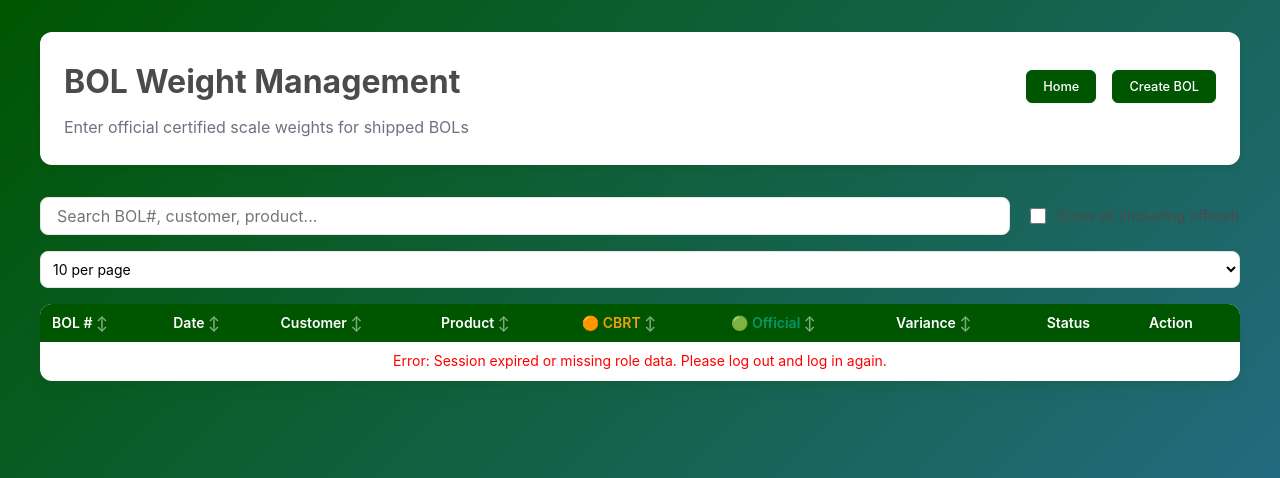
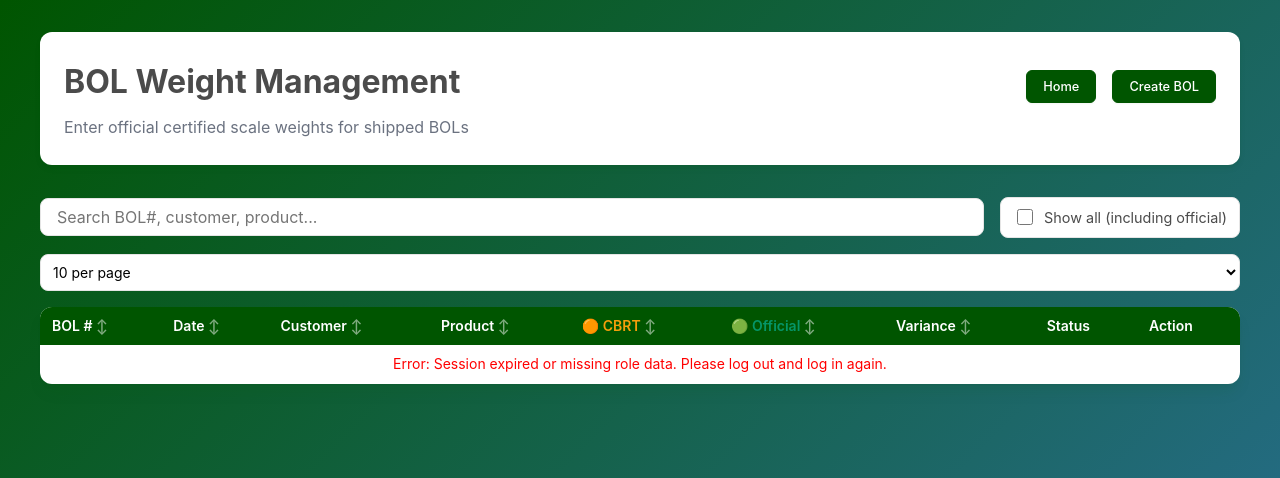
Before and after one commit to CBRT513/django-primetrade, a Django app: page /bol-weights.html in a window 1280 px wide. Shown: the top 478 px of the page. Run offline with Django 4.2, Linux system fonts and the light colour scheme; a user stored in the database is signed in; tables that the repository leaves empty hold one stand-in row (values such as "Sample post"); data that the repository does not hold is empty.

Commit message:
fix: BOL weights table - readable checkbox label and nowrap variance
- Add background/border to "Show all" checkbox label for visibility
- Add white-space: nowrap to variance column to prevent line breaks

🤖 Generated with [Claude Code](https://claude.com/claude-code)

Co-Authored-By: Claude <noreply@anthropic.com>

```diff
--- a/templates/bol-weights.html
+++ b/templates/bol-weights.html
@@ -244,9 +244,9 @@
 
     <div class="table-controls">
       <input type="text" id="bolSearch" class="search-box" placeholder="Search BOL#, customer, product...">
-      <label style="display: flex; align-items: center; gap: 0.5rem; cursor: pointer; font-size: 0.9rem;">
+      <label style="display: flex; align-items: center; gap: 0.5rem; cursor: pointer; font-size: 0.9rem; background: var(--surface); padding: 0.5rem 0.75rem; border-radius: 8px; border: 1px solid var(--border);">
         <input type="checkbox" id="showAll" onchange="applyFilters()" style="width: 16px; height: 16px; cursor: pointer;">
-        <span>Show all (including official)</span>
+        <span style="color: var(--text-primary);">Show all (including official)</span>
       </label>
       <select id="bolPageSize" class="page-size-select">
         <option value="10">10 per page</option>
@@ -469,7 +469,7 @@
             <td>${row.productName || '-'}</td>
             <td class="ta-r weight-cell" style="color: #f59e0b;">${cbrtWeight}</td>
             <td class="ta-r weight-cell" style="color: #059669; font-weight: 700;">${officialWeight}</td>
-            <td class="ta-r">${varianceHTML}</td>
+            <td class="ta-r" style="white-space: nowrap;">${varianceHTML}</td>
             <td class="ta-c">${statusBadge}</td>
             <td class="ta-c">${actionButton}</td>
           </tr>`;
```
